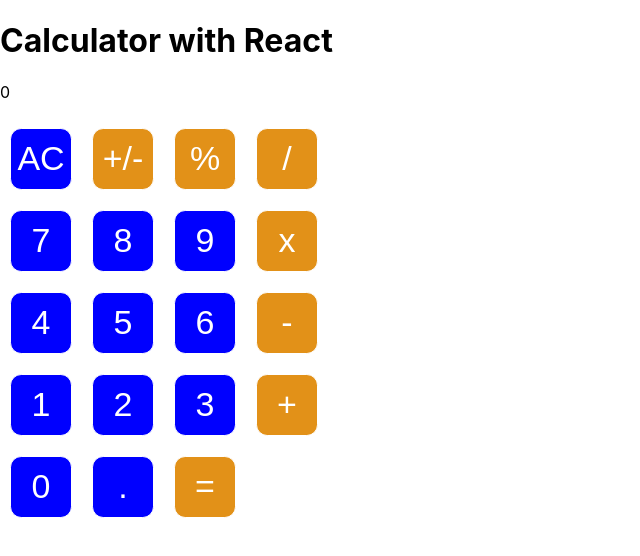
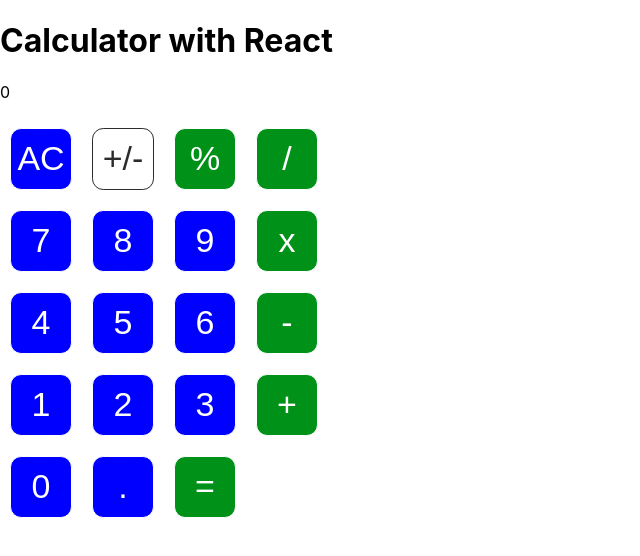
Before and after one commit to billodiallo/Calculator, a React (Create React App) app: page / in a window 1280 px wide. In both pictures the pointer is over the button "+/-". Shown: the top 556 px of the page, without its empty margins (0-640 px from the left). Built offline with nearby package versions, Linux system fonts and the light colour scheme.

Commit message:
Add hover to operation buttons

```diff
--- a/src/components/App.css
+++ b/src/components/App.css
@@ -38,6 +38,11 @@
   justify-content: center;
   font-size: 34px;
   color: rgb(255, 255, 255);
-  background-color: rgb(226, 145, 24);
+  background-color: rgb(0, 145, 24);
   border-radius: 0.7rem;
 }
+
+.operation-button:hover {
+  background-color: #fff;
+  color: rgb(44, 44, 44);
+}
```
